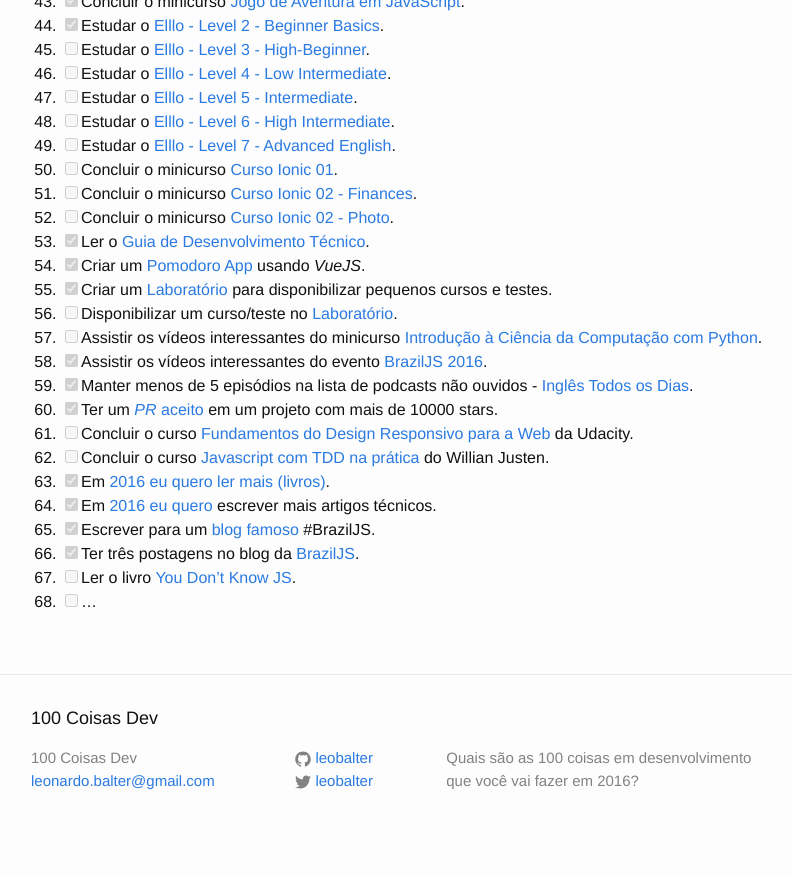
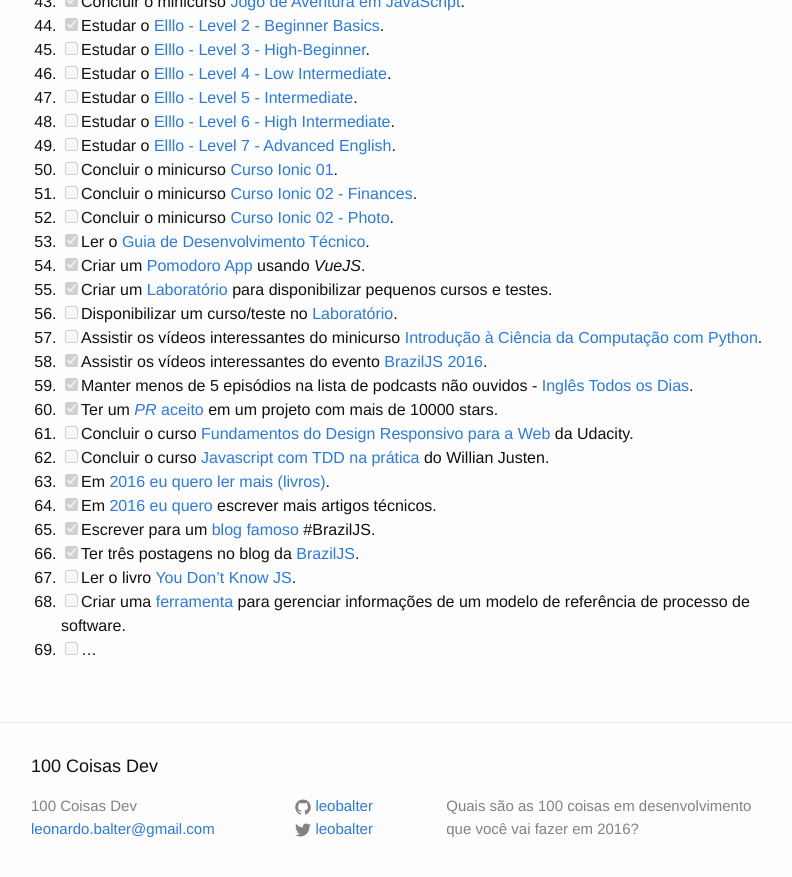
Before and after one commit to leobalter/100-coisas-dev, a Jekyll site: the page built from _posts/listas/2016-01-18-ftonato.markdown, in a window 1280 px wide and 900 px high, scrolled down 1218 px. Shown: the top 877 px of the window, without its empty margins (239-1031 px from the left). Built offline with Jekyll 4.4.1, drawn with Linux system fonts in a browser that asks for light colours; comment, search, counter and statistics services are not loaded; before the commit the page ends 2070 px from its top, so only the background shows below that.

Commit message:
Adiciona nova ferramenta usando Vue.js
- Ferramenta para gerenciar informações de um modelo de referência de processo de software.

```diff
--- a/_posts/listas/2016-01-18-ftonato.markdown
+++ b/_posts/listas/2016-01-18-ftonato.markdown
@@ -72,4 +72,5 @@ categories: listas
 65. [x] Escrever para um [blog famoso](https://braziljs.org/blog/author/ftonato/) #BrazilJS.
 66. [x] Ter três postagens no blog da [BrazilJS](https://braziljs.org/blog/author/ftonato/).
 67. [ ] Ler o livro [You Don't Know JS](https://github.com/getify/You-Dont-Know-JS).
-68. [ ] ...
+68. [ ] Criar uma [ferramenta](https://github.com/ftonato/modelo-de-processos) para gerenciar informações de um modelo de referência de processo de software.
+69. [ ] ...
```
